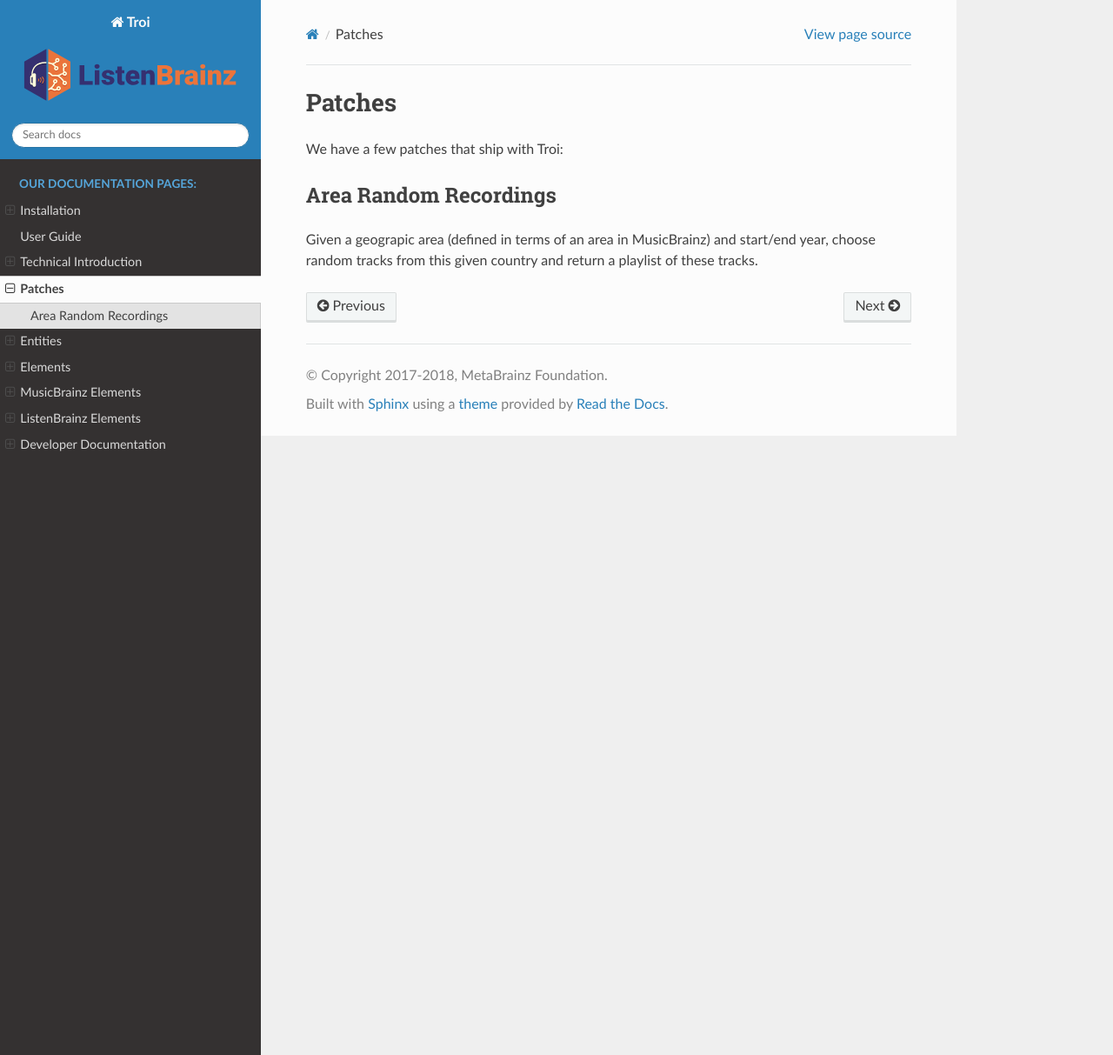
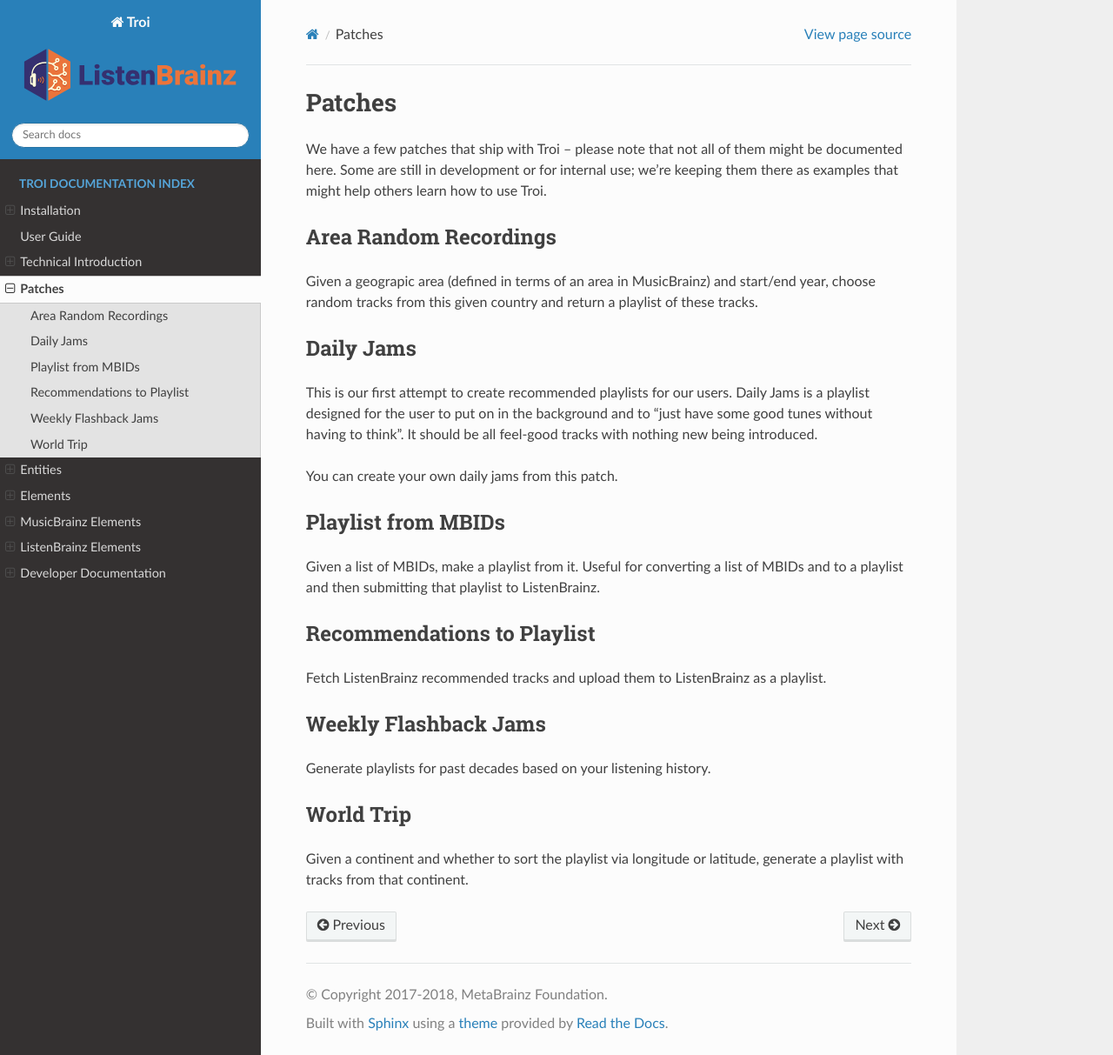
Before and after one commit to metabrainz/troi-recommendation-playground, a Sphinx documentation site: the page built from docs/patches.rst, in a window 1280 px wide and 1213 px high. Shown: the whole window at 87% size. Built offline with Sphinx 7.4.7 and the Read the Docs theme 2.0.0, drawn with Linux system fonts in a browser that asks for light colours.

Commit message:
Document our patches

```diff
--- a/docs/index.rst
+++ b/docs/index.rst
@@ -52,7 +52,7 @@
 
 .. toctree::
    :maxdepth: 2
-   :caption: Our documentation pages:
+   :caption: troi documentation index
 
    installation.rst
    user-guide.rst
--- a/docs/patches.rst
+++ b/docs/patches.rst
@@ -1,10 +1,47 @@
+.. _patches:
+
 Patches
 ========
 
-We have a few patches that ship with Troi:
+We have a few patches that ship with Troi -- please note that not all of them might be documented here. Some
+are still in development or for internal use; we're keeping them there as examples that might help others learn
+how to use Troi.
 
 Area Random Recordings
 ----------------------
 
 Given a geograpic area (defined in terms of an area in MusicBrainz) and start/end year, choose random tracks
 from this given country and return a playlist of these tracks.
+
+
+Daily Jams
+----------
+
+This is our first attempt to create recommended playlists for our users. Daily Jams is a playlist designed
+for the user to put on in the background and to "just have some good tunes without having to think". It should
+be all feel-good tracks with nothing new being introduced.
+
+You can create your own daily jams from this patch.
+
+Playlist from MBIDs
+-------------------
+
+Given a list of MBIDs, make a playlist from it. Useful for converting a list of MBIDs and to a playlist and then
+submitting that playlist to ListenBrainz.
+
+Recommendations to Playlist
+---------------------------
+
+Fetch ListenBrainz recommended tracks and upload them to ListenBrainz as a playlist.
+
+Weekly Flashback Jams
+---------------------
+
+Generate playlists for past decades based on your listening history.
+
+
+World Trip
+----------
+
+Given a continent and whether to sort the playlist via longitude or latitude, generate a playlist with tracks
+from that continent.
--- a/docs/user-guide.rst
+++ b/docs/user-guide.rst
@@ -34,3 +34,5 @@
 
 This will generate a playlist and print the list to the terminal and then upload it to ListenBrainz. You can find your
 user token on your `profile page at ListenBrainz <https://listenbrainz.org/profile/>`_.
+
+From here on you can explore different :ref:`patches` or read how Troi works :ref:`technical-introduction`
```
